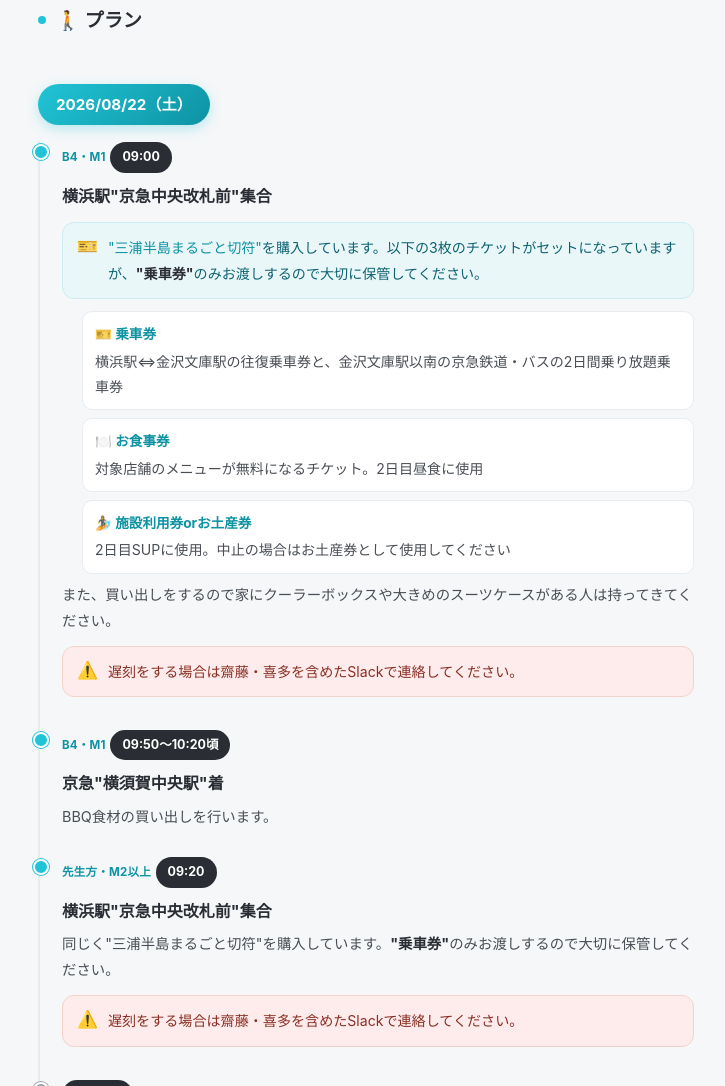
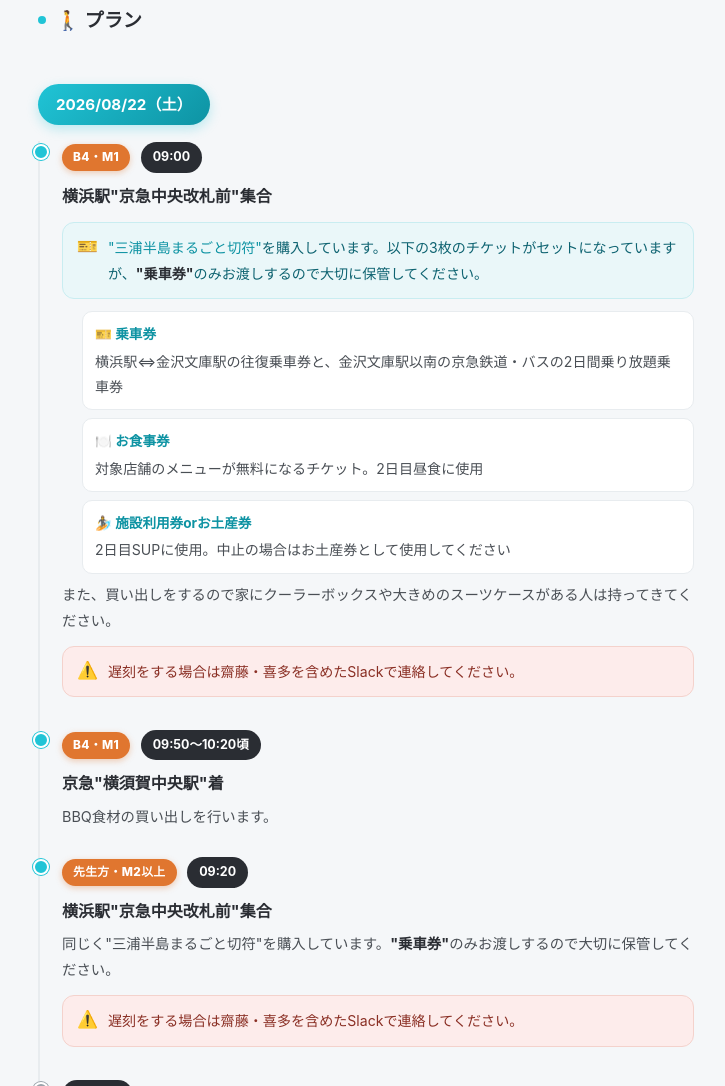
Before and after one commit to Haku-white/LabTrip, a plain HTML site: page index.html in a window 1280 px wide. Shown: the part 1544-2630 px from the top of the page, without its empty margins (274-999 px from the left). Drawn offline with Linux system fonts and the light colour scheme.

Commit message:
Romanize remaining EN roster names and emphasize audience badges
Ko/Jin/Zhuo replace the leftover kanji chips in the English room
list. The B4/M1 vs Professors/M2+ audience tag is now a solid
badge instead of plain colored text, since the two groups have
different meeting times and this was easy to miss.

```diff
--- a/i18n.js
+++ b/i18n.js
@@ -197,8 +197,8 @@ I18N.en = `
           <div class="room-head"><span class="label">β</span><a class="room-map" href="https://share.google/DLrvtx7JUWZkJWiqs" target="_blank">📍 Map</a></div>
           <div class="chips">
             <span class="chip lead">Kita</span>
-            <span class="chip">柯</span><span class="chip">金</span><span class="chip">Ishii</span><span class="chip">Minami</span>
-            <span class="chip">Kurokawa</span><span class="chip">卓</span><span class="chip">Hamamoto</span><span class="chip">Naiki</span><span class="chip">Yoshida</span>
+            <span class="chip">Ko</span><span class="chip">Jin</span><span class="chip">Ishii</span><span class="chip">Minami</span>
+            <span class="chip">Kurokawa</span><span class="chip">Zhuo</span><span class="chip">Hamamoto</span><span class="chip">Naiki</span><span class="chip">Yoshida</span>
           </div>
         </div>
       </div>
--- a/style.css
+++ b/style.css
@@ -10,6 +10,8 @@
   --ok:#2c9463;
   --ok-soft:#e7f6ee;
   --info-soft:#eaf7f9;
+  --amber:#e0762f;
+  --amber-soft:#fdecdd;
   --bg:#f5f7f9;
   --card:#ffffff;
   --line:#e8ecef;
@@ -247,12 +249,16 @@ h3.day-heading{
 }
 .audience{
   display:inline-block;
-  font-size:0.72rem;
-  font-weight:700;
-  letter-spacing:0.02em;
-  color:var(--brand-dark);
+  background:var(--amber);
+  color:#fff;
+  font-size:0.74rem;
+  font-weight:800;
+  letter-spacing:0.03em;
   text-transform:uppercase;
-  margin-bottom:2px;
+  padding:3px 11px;
+  border-radius:100px;
+  margin:0 6px 6px 0;
+  box-shadow:0 2px 6px rgba(224,118,47,0.35);
 }
 .event-title{
   font-weight:700;
```
